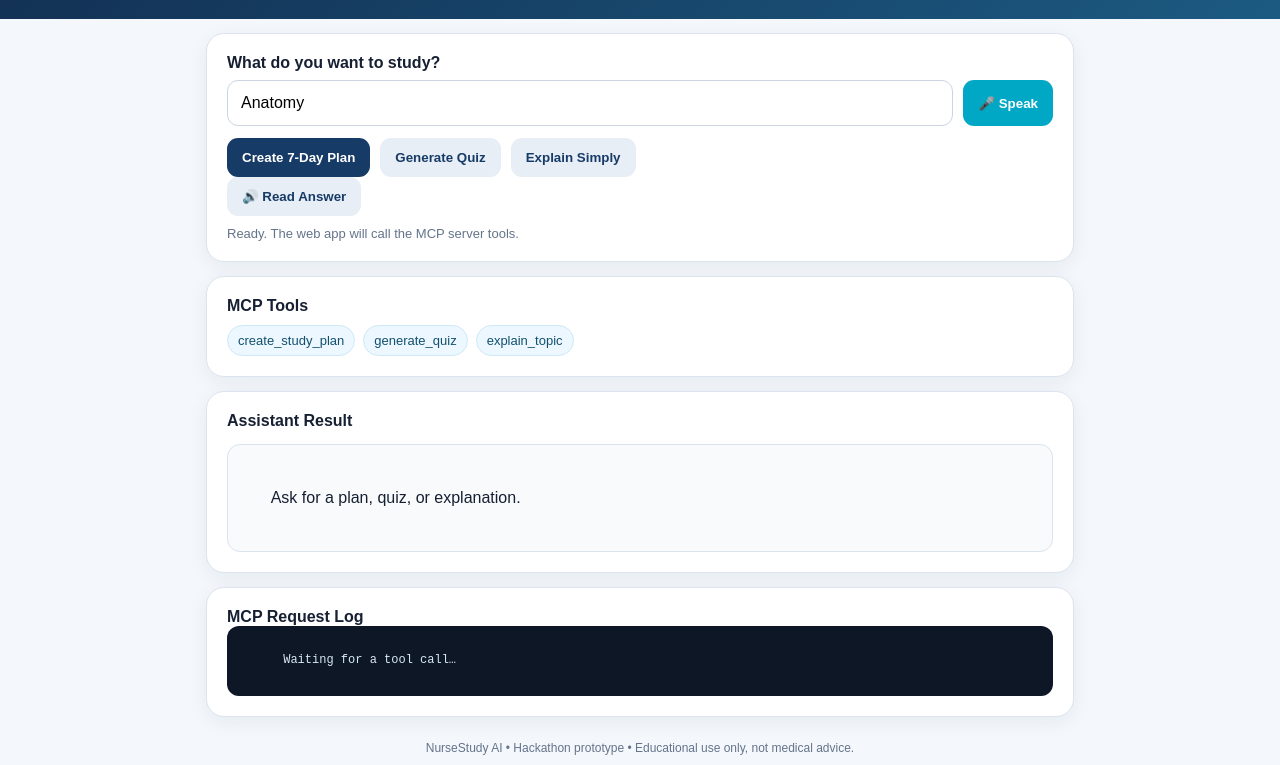
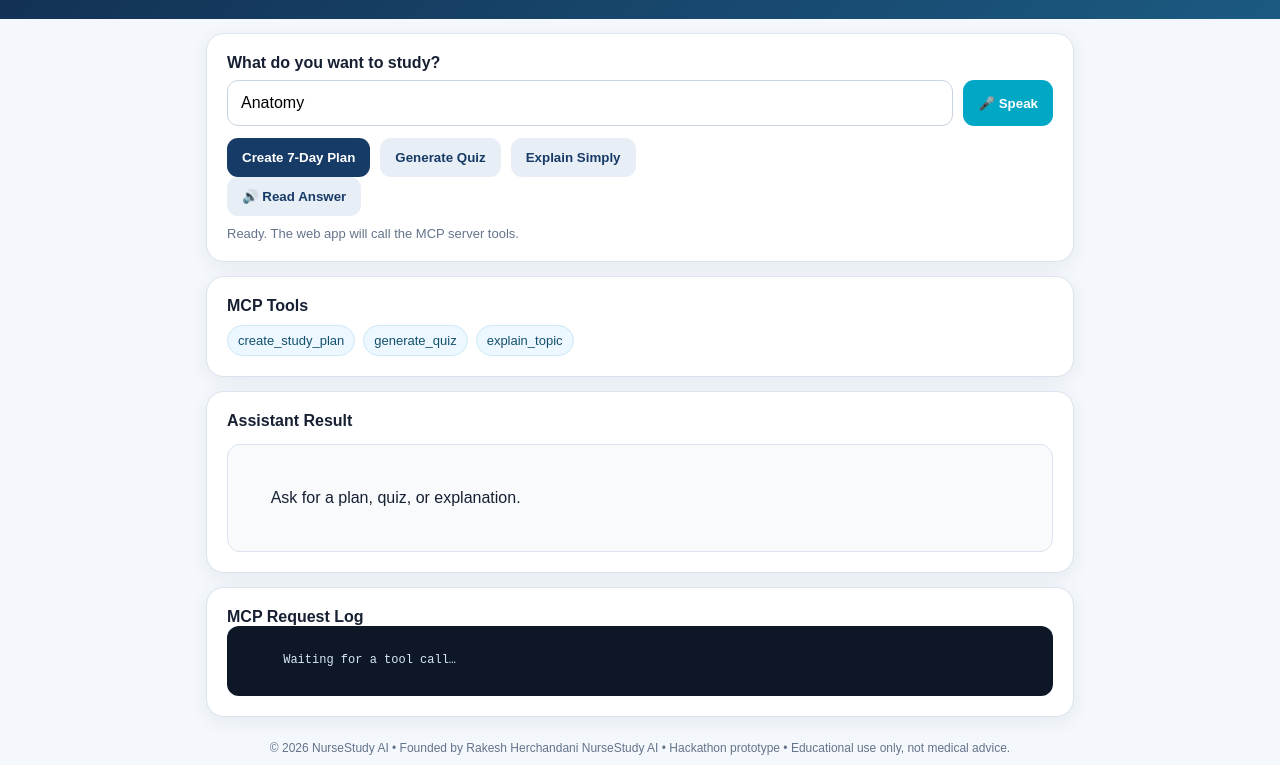
Before and after one commit to mindora969-gif/NurseStudy-AI, a website: page public/index.html in a window 1280 px wide. Shown: the part 81-846 px from the top of the page. Drawn offline with Linux system fonts and the light colour scheme.

Commit message:
Add footer with copyright information

```diff
--- a/public/index.html
+++ b/public/index.html
@@ -268,6 +268,8 @@ footer{
 </main>
 
 <footer>
+
+  © 2026 NurseStudy AI • Founded by Rakesh Herchandani
   NurseStudy AI • Hackathon prototype • Educational use only, not medical advice.
 </footer>
 
```
